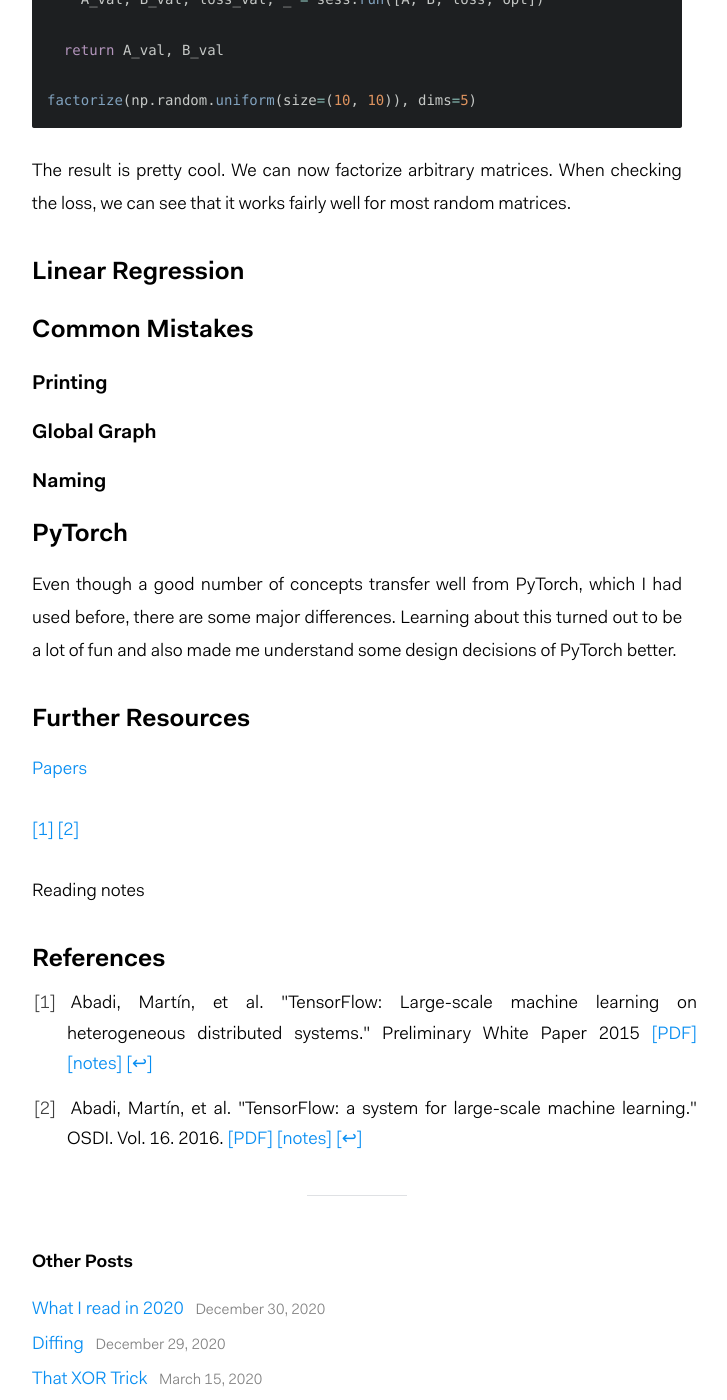
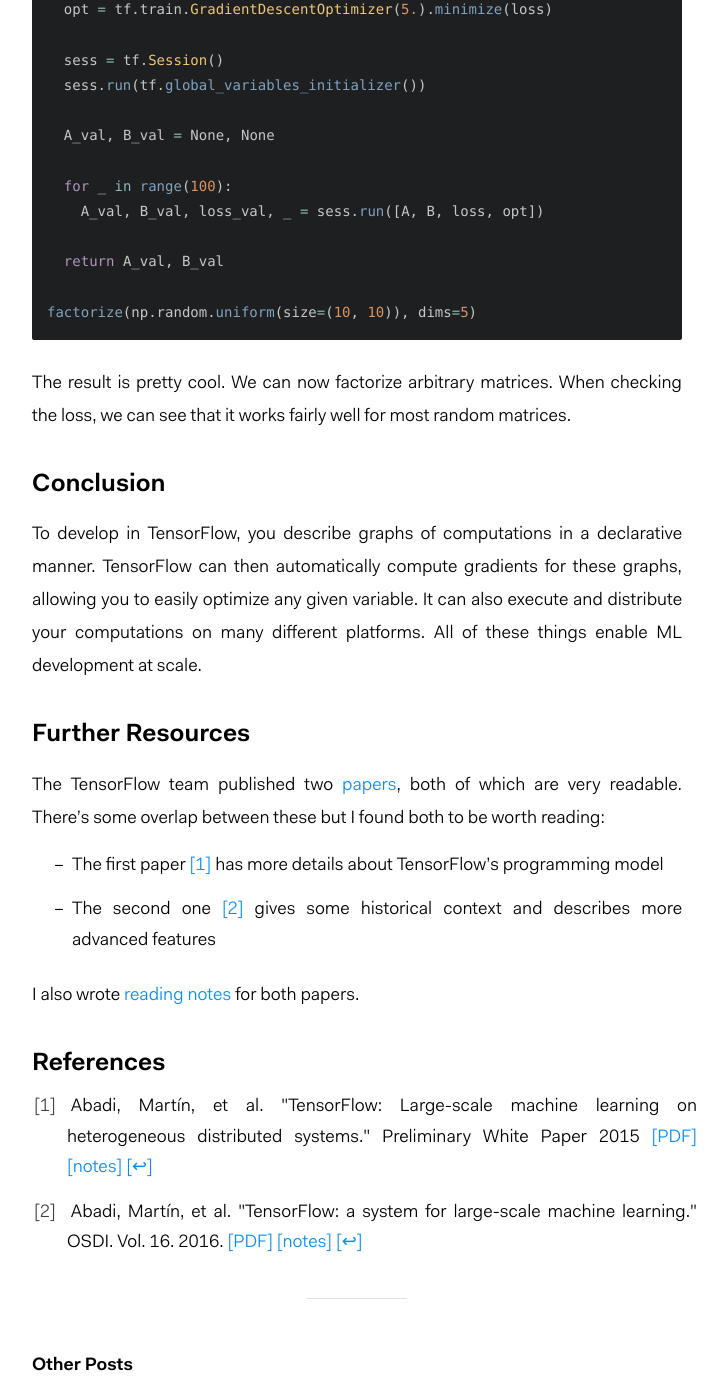
Before and after one commit to florian/florian.github.io, a Jekyll site: the page built from _posts/2018-11-20-tensorflow.md, in a window 1280 px wide and 1400 px high, scrolled down 8749 px. Shown: the whole window, without its empty margins (283-1010 px from the left). Built offline with Jekyll 4.4.1, drawn with Linux system fonts in a browser that asks for light colours; nearby versions of some CDN libraries; some of the changed text lies outside the part shown.

Commit message:
Move TF post from drafts to posts, with a disclaimer

````diff
--- a/_posts/2018-11-20-tensorflow.md
+++ b/_posts/2018-11-20-tensorflow.md
@@ -1,10 +1,12 @@
 ---
 layout: post
 title:  "TensorFlow"
-date:   2020-09-01 14:00:00
+date:   2018-11-20 14:00:00
 description: "A bottom-up guide to computational graphs and tensors"
 categories: machine-learning
 ---
+
+*Note: TensorFlow has changed quite a lot since this post was originally written in 2018. The fundamental concepts in this post still mostly transfer to TF2. The APIs, such as placeholders or sessions, do not. For the code below to work in TF2, you would have to import the `tf.compat.v1` module.*
 
 After I started working at Google this year, I had to learn how to use TensorFlow.
 This turned out to be a lot of fun and I ended up liking it much more than I had anticipated.
@@ -253,6 +255,8 @@
 
 ```python
 def factorize(C_val, dims):
+  # Two variables with a common dimension `dim`. When these are
+  # multiplied, they produce a matrix of C's shape.
   A = tf.Variable(tf.random_uniform([C_val.shape[0], dims], -1, 1))
   B = tf.Variable(tf.random_uniform([dims, C_val.shape[1]], -1, 1))
 
@@ -279,28 +283,21 @@
 We can now factorize arbitrary matrices.
 When checking the loss, we can see that it works fairly well for most random matrices.
 
-### Linear Regression
+### Conclusion
 
-### Common Mistakes
-
-#### Printing
-
-#### Global Graph
-
-#### Naming
-
-### PyTorch
-
-Even though a good number of concepts transfer well from PyTorch, which I had used before, there are some major differences.
-Learning about this turned out to be a lot of fun and also made me understand some design decisions of PyTorch better.
+To develop in TensorFlow, you describe graphs of computations in a declarative manner.
+TensorFlow can then automatically compute gradients for these graphs, allowing you to easily optimize any given variable.
+It can also execute and distribute your computations on many different platforms.
+All of these things enable ML development at scale.
 
 ### Further Resources
 
-[Papers](https://www.tensorflow.org/about/bib)
+The TensorFlow team published two [papers](https://www.tensorflow.org/about/bib), both of which are very readable.
+There's some overlap between these but I found both to be worth reading:
+- The first paper {% include ref.html i=1 %} has more details about TensorFlow's programming model
+- The second one {% include ref.html i=2 %} gives some historical context and describes more advanced features
 
-{% include ref.html i=1 %} {% include ref.html i=2 %}
-
-Reading notes
+I also wrote [reading notes](https://github.com/florian/reading-notes/#papers) for both papers.
 
 {% capture refs %}
 	{% include cite.html i=1 acm="Abadi, Martín, et al. \"TensorFlow: Large-scale machine learning on heterogeneous distributed systems.\" Preliminary White Paper 2015" pdf="https://static.googleusercontent.com/media/research.google.com/en//pubs/archive/45166.pdf" notes="papers/007_TensorFlow_Large-Scale_Machine_Learning_on_Heterogeneous_Distributed_Systems.md" %}
````
Also changed, not shown: other parts of _posts/2018-11-20-tensorflow.md (+4 -4 lines).
